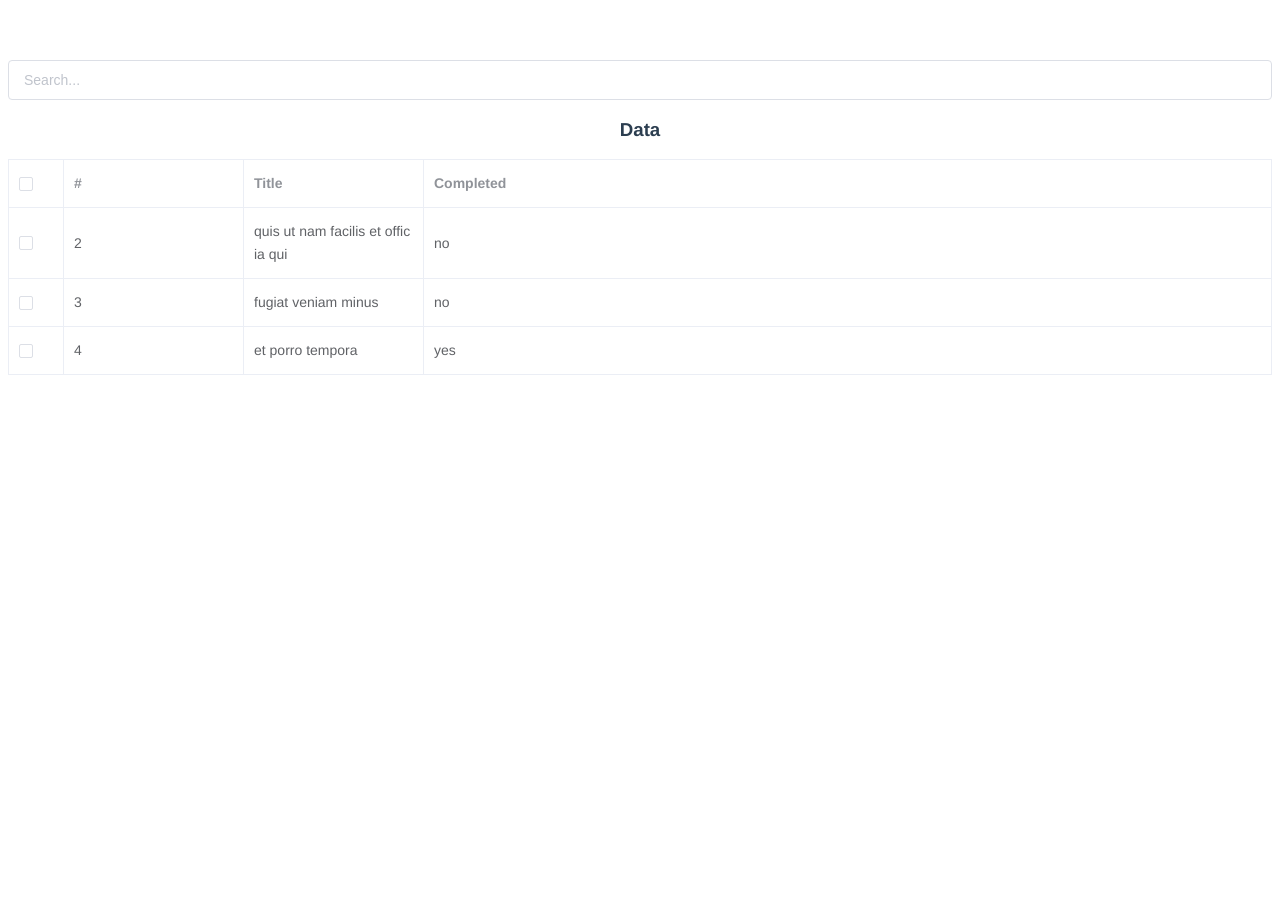
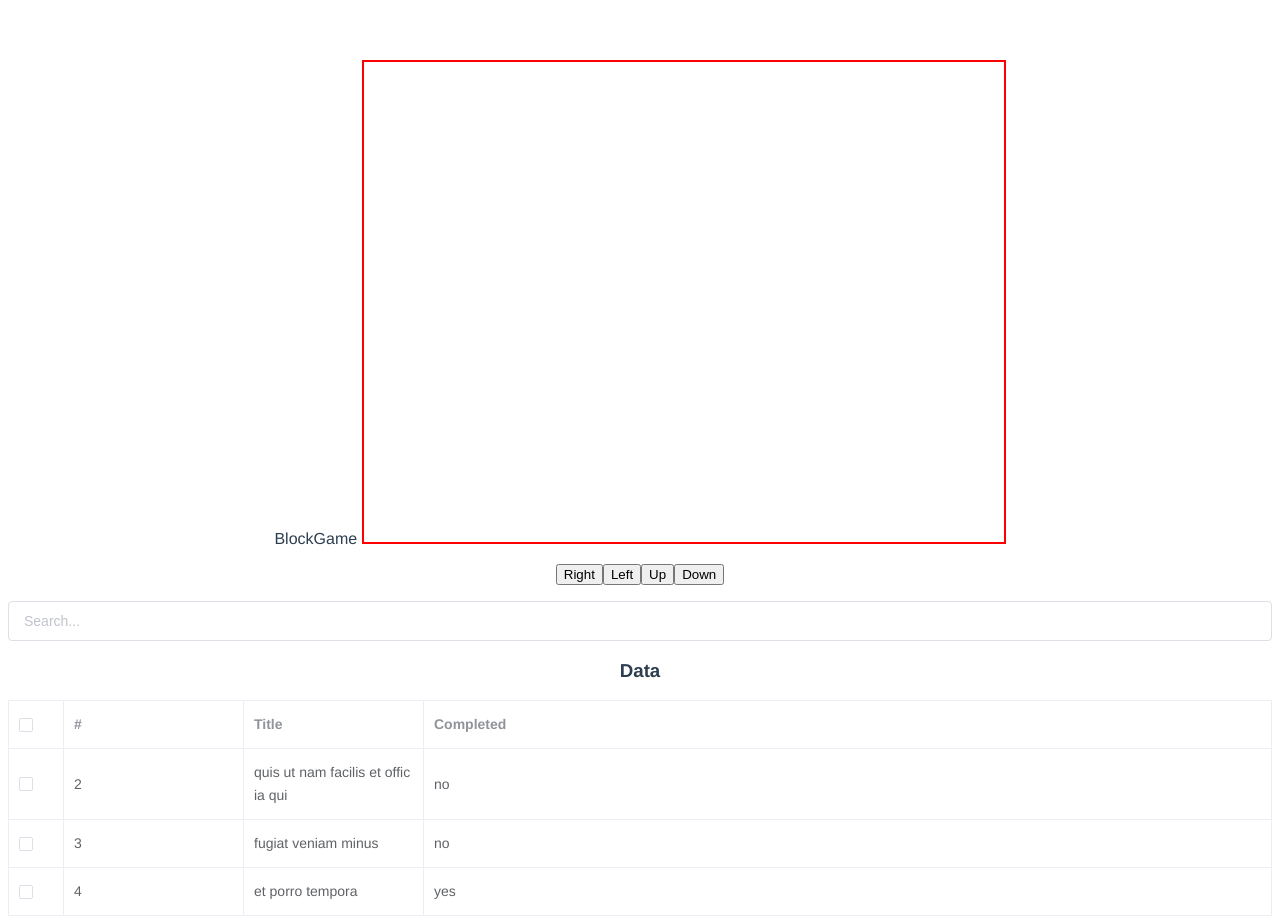
Before and after one commit to jemmyx/vue-elementUI-1, a Vue app: page / in a window 1280 px wide. Before the commit the page ends 800 px from the top, so only its background shows below. Built offline with nearby package versions, Linux system fonts and the light colour scheme; no server answers.

Commit message:
Setup BlockGame and init socket client

```diff
--- a/src/App.vue
+++ b/src/App.vue
@@ -1,17 +1,20 @@
 <template>
   <div id="app">
+    <BlockGame />
     <Terms />
   </div>
 </template>
 
 <script>
+import BlockGame from "./components/BlockGame";
 import Terms from "./components/Terms";
 
 export default {
   name: "app",
   components: {
-    Terms
-  }
+    Terms,
+    BlockGame,
+  },
 };
 </script>
 <style>
--- /dev/null
+++ b/src/components/BlockGame.vue
@@ -0,0 +1,57 @@
+<template
+  ><div>
+    BlockGame
+    <canvas ref="game" width="640" height="480" style="border:2px solid red" />
+    <p>
+      <!-- //6 -->
+      <button v-on:click="move('right')">Right</button>
+      <button v-on:click="move('left')">Left</button>
+      <button v-on:click="move('up')">Up</button>
+      <button v-on:click="move('down')">Down</button>
+    </p>
+  </div>
+</template>
+<script>
+// 1
+import io from "socket.io-client";
+export default {
+  name: "BlockGame",
+  data() {
+    // 2
+    return {
+      socket: {},
+      context: {},
+      position: {
+        x: 0,
+        y: 0,
+      },
+    };
+  },
+  created() {
+    // 3
+    this.socket = io("http://localhost:3000");
+  },
+  mounted() {
+    // 4
+    this.context = this.$refs.game.getContext("2d");
+    this.socket.on("position", (data) => {
+      this.position = data;
+      this.context.clearRect(
+        0,
+        0,
+        this.$refs.game.width,
+        this.$refs.game.height,
+      );
+      console.log("socket:data", data);
+      this.context.fillRect(this.position.x, this.position.y, 20, 20);
+    });
+  },
+  methods: {
+    // 5
+    move(direction) {
+      this.socket.emit("move", direction);
+    },
+  },
+};
+</script>
+<style scoped></style>
--- a/src/components/Terms.vue
+++ b/src/components/Terms.vue
@@ -38,42 +38,41 @@ export default {
           id: 2,
           title: "quis ut nam facilis et officia qui",
           completed: false,
-          status: "no"
+          status: "no",
         },
         {
           userId: 1,
           id: 3,
           title: "fugiat veniam minus",
           completed: false,
-          status: "no"
+          status: "no",
         },
         {
           userId: 1,
           id: 4,
           title: "et porro tempora",
           completed: true,
-          status: "yes"
-        }
+          status: "yes",
+        },
       ],
       selected: [],
       search: "",
       ignoreSelect: false,
       searchFilter() {
-        console.log("searchFilter");
         return this.tableData.filter(
-          d => d.title.toLowerCase().indexOf(this.search.toLowerCase()) !== -1
+          (d) =>
+            d.title.toLowerCase().indexOf(this.search.toLowerCase()) !== -1,
         );
       },
       error: false,
-      loading: false
+      loading: false,
     };
   },
   mounted() {},
   computed: {
     getDefinitions() {
-      console.log("getDefinitions");
       return this.searchFilter();
-    }
+    },
   },
   methods: {
     /**
@@ -86,19 +85,15 @@ export default {
      * et, pour chacune d'elle, verifier si l'ID est present dans le []selected. Si oui, declencher le $refs.table.toggleRowSelection
      */
 
-    handleSearch(e) {
-      console.log("handleSearch");
+    handleSearch() {
       /* observer on user typing keyboard */
       this.ignoreSelect = true;
-      console.log("typing... ", e);
     },
     handlerSearchBlur() {
-      console.log("handlerSearchBlur");
-
       for (let def of this.tableData)
         this.$refs.table.toggleRowSelection(
           def,
-          !!this.selected.find(s => s.id === def.id)
+          !!this.selected.find((s) => s.id === def.id),
         );
 
       this.ignoreSelect = false;
@@ -106,14 +101,12 @@ export default {
     selectionChange(val) {
       /* check if selection in memory should be preserved */
       if (this.ignoreSelect === true) {
-        console.log("ignore selection change");
         return;
       }
 
-      console.log("selectionChange", val);
       // this.selected = _.uniq(val.concat(this.selected));
       this.selected = val;
-    }
-  }
+    },
+  },
 };
 </script>
```
Also changed, not shown: 1 other file (tests, documents, lock files or other folders).
